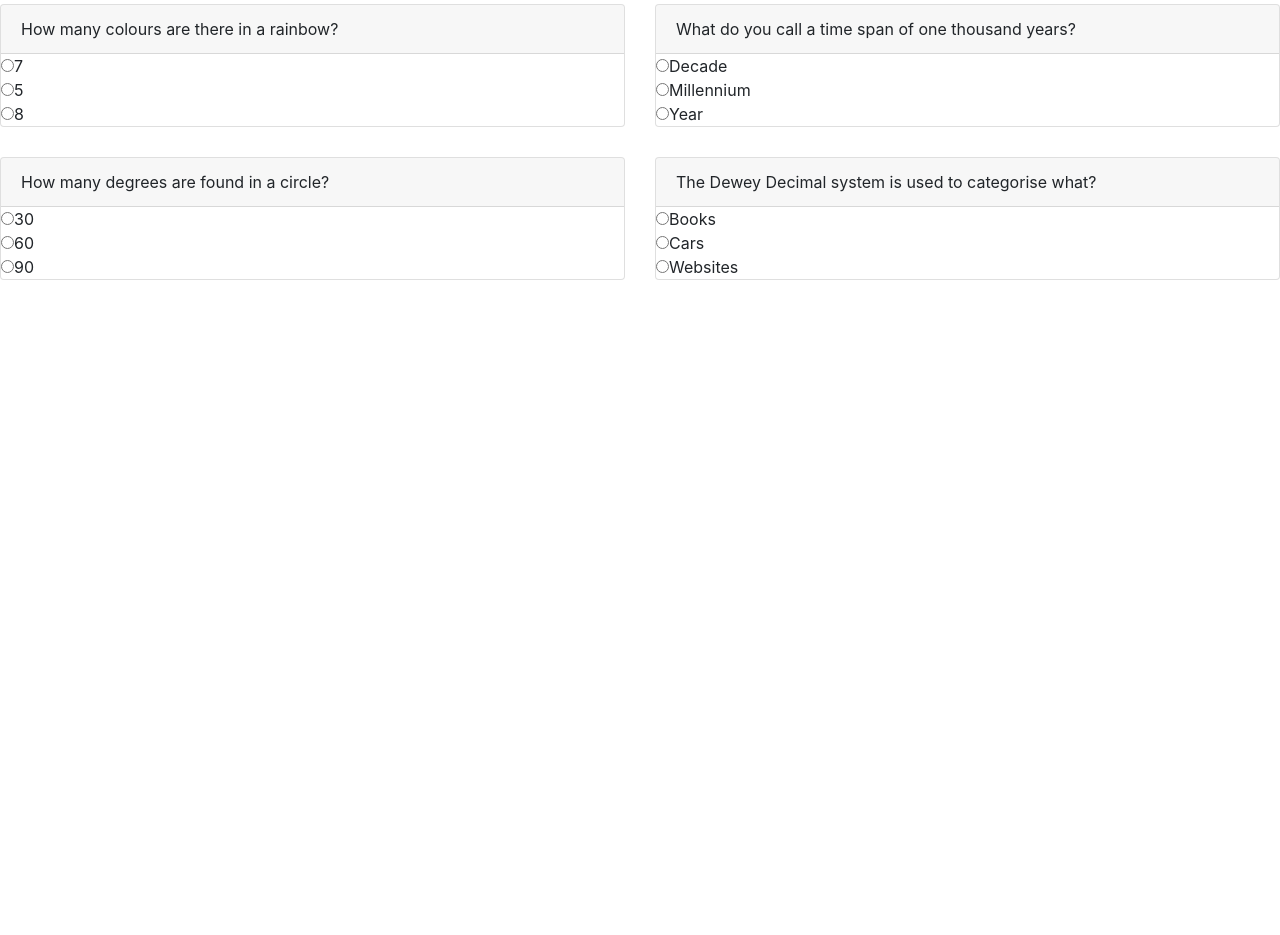
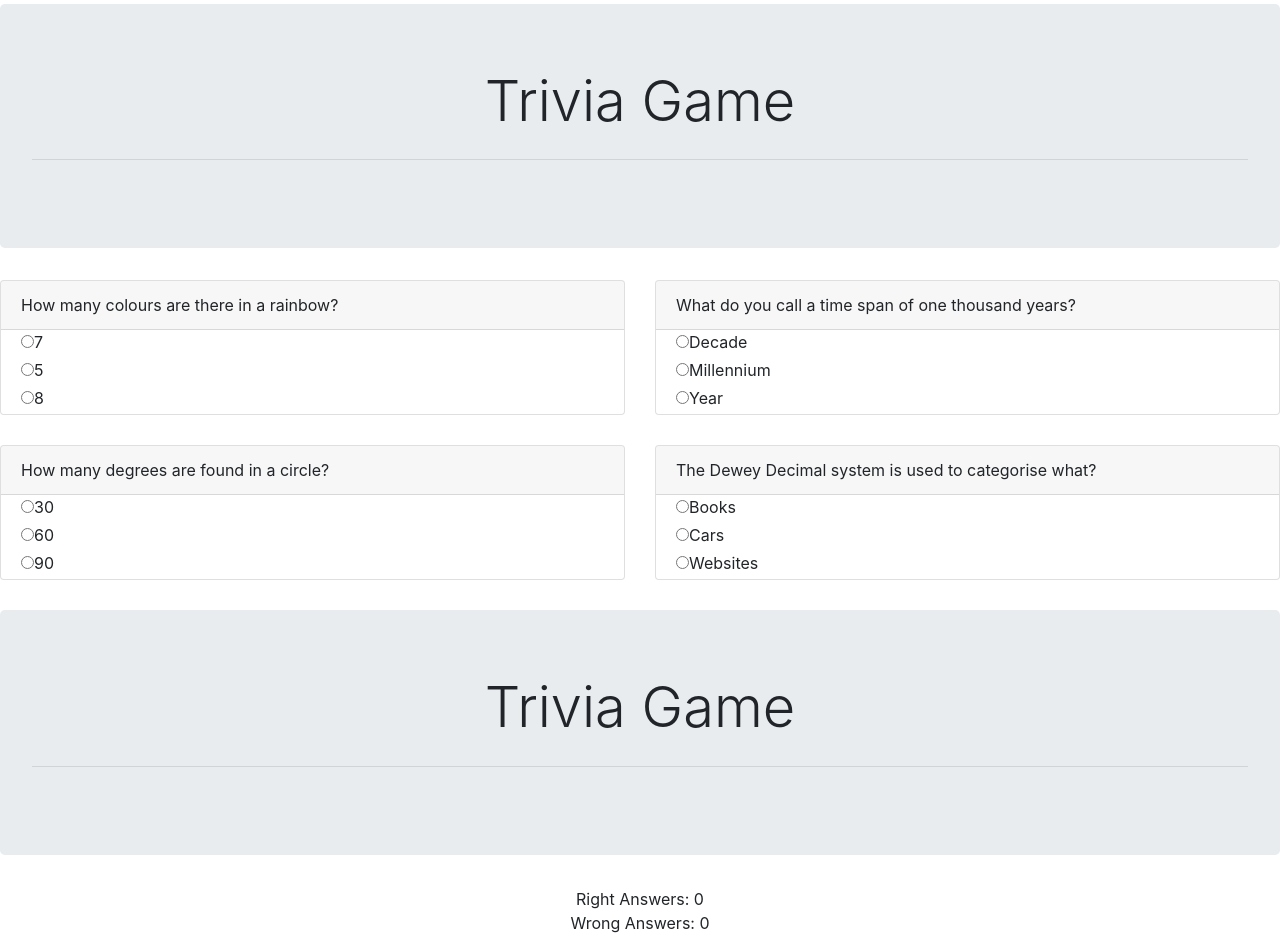
Before and after one commit to sgidan/TriviaGame, a plain HTML site: page index.html in a window 1280 px wide. Shown: the part 358-1293 px from the top of the page. Before the commit the page ends 800 px from the top, so only its background shows below. Drawn offline with nearby package versions, Linux system fonts and the light colour scheme.

Commit message:
some styling. just need timer & hide/show fncts

```diff
--- a/assets/Java/app.js
+++ b/assets/Java/app.js
@@ -64,15 +64,27 @@ questionsArr.forEach(function (question, questionsIndex) {
     $('.row').append(col);
 
 });
-
+var userScore = 0;
+var wrong = 0;
 $('.radio').on('click', function () {
     var questionsIndex = $(this).attr('name');
-    var answersIndex =$(this).attr('index');
-
-    console.log(questionsIndex, answersIndex);
+    var answersIndex = $(this).attr('index');
+    var rightAns = questionsArr[questionsIndex].correctAns
 
 
+    if (answersIndex == rightAns) {
+        userScore++;
+        console.log("right" + userScore)
+    } else {
+        wrong++;
+        console.log("wrong" + wrong)
+
+    }
 
 });
+var rightA = $('.final-page').append('<div class=rightA>');
+var wrongA = $('.final-page').append('<div class=wrongA>');
 
-var userScore;
+$('.rightA').text("Right Answers: " + userScore)
+$('.wrongA').text("Wrong Answers: " + wrong)
+//after timeer runs out hide questions & jumbo then show final score
--- a/assets/css/style.css
+++ b/assets/css/style.css
@@ -6,3 +6,12 @@
 .col-6{
     margin-bottom: 30px;
 }
+
+.radio{
+    margin-left: 20px;
+    margin-bottom:10px;
+}
+
+.final-page{
+    text-align: center;
+}
--- a/index.html
+++ b/index.html
@@ -27,6 +27,10 @@
 </container>
 <div class="questions-page">
     <div class="questions-container">
+        <div class="jumbotron">
+            <h1 class="display-4">Trivia Game</h1>
+            <hr class="my-4">
+        </div>
         <div class="row"></div>
         <!-- <div class="col-6">
                         <div class="card" >
@@ -46,6 +50,9 @@
     </div>
 
     <div class="final-page">
+            <div class="jumbotron">
+                    <h1 class="display-4">Trivia Game</h1>
+                    <hr class="my-4">
 
     </div>
 
```
